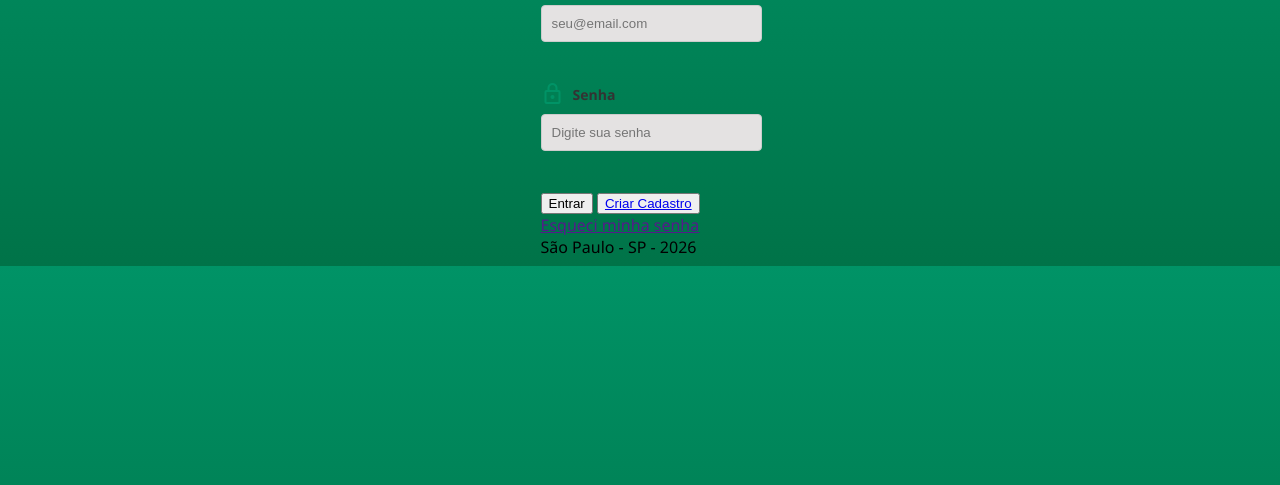
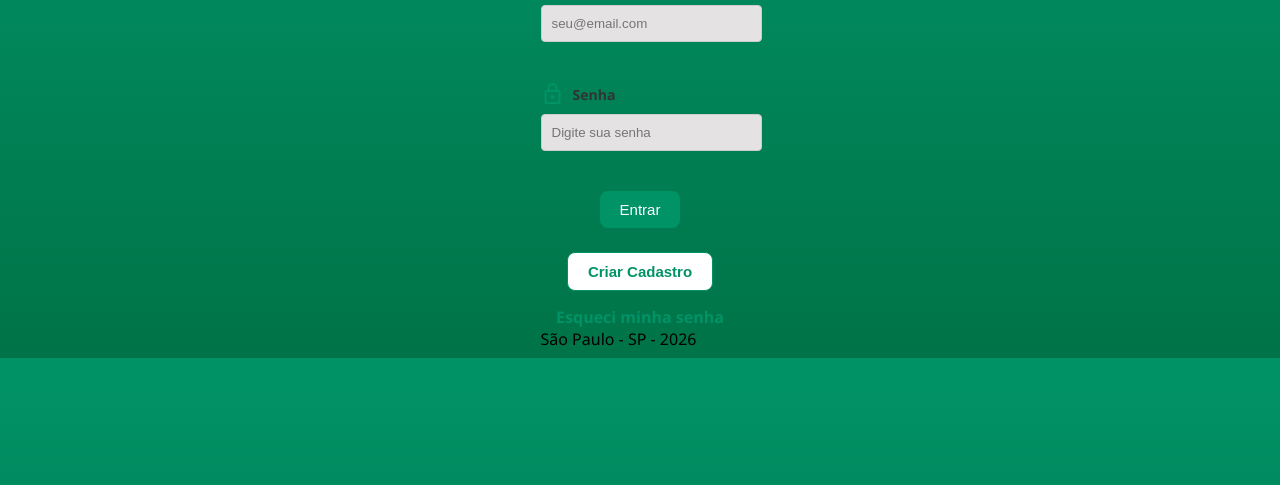
Before and after one commit to xs-milena/collectTech, a plain HTML site: page prototipagem/Milena e Sophie/login.html in a window 1280 px wide. Shown: the part 189-674 px from the top of the page. Drawn offline with nearby package versions, Linux system fonts and the light colour scheme.

Commit message:
Refactor styles.css for layout improvements
Enhanced styles for improved layout and design consistency.

```diff
--- a/prototipagem/Milena e Sophie/styles.css
+++ b/prototipagem/Milena e Sophie/styles.css
@@ -177,3 +177,47 @@ label {
     margin-bottom: 8px;
     font-weight: 600;
 }
+.botao-login{
+    background-color: #009366;
+    font-size: 15px;
+    color: white;
+    padding: 10px 20px;
+    border: none;
+    border-radius: 8px;
+    cursor: pointer;
+    display: flex;
+    flex-direction: row;
+    justify-content: center;
+}
+.botao-criarcadastro{
+    background-color: #ffffff;
+    color: #161616;
+    font-size: 15px;
+    font-weight: 550;
+    border: 1px solid #009366;
+    border-radius: 8px;
+    padding: 10px 20px 10px 20px;
+    cursor: pointer;
+    margin-top: 9px;
+    display: flex;
+    justify-content: center;
+
+}
+.botao-criarcadastro a{
+    color:#009366;
+    text-decoration: none;
+}
+
+.esquecisenha a{
+    color: #009366;
+    text-decoration: none;
+    font-weight: bold;
+}
+.botoes-e-esqueci{
+    display: flex;
+    flex-direction: column;
+    align-items: center;
+    gap: 15px;
+  margin-top: 20px;
+  width: 100%;
+}
```
